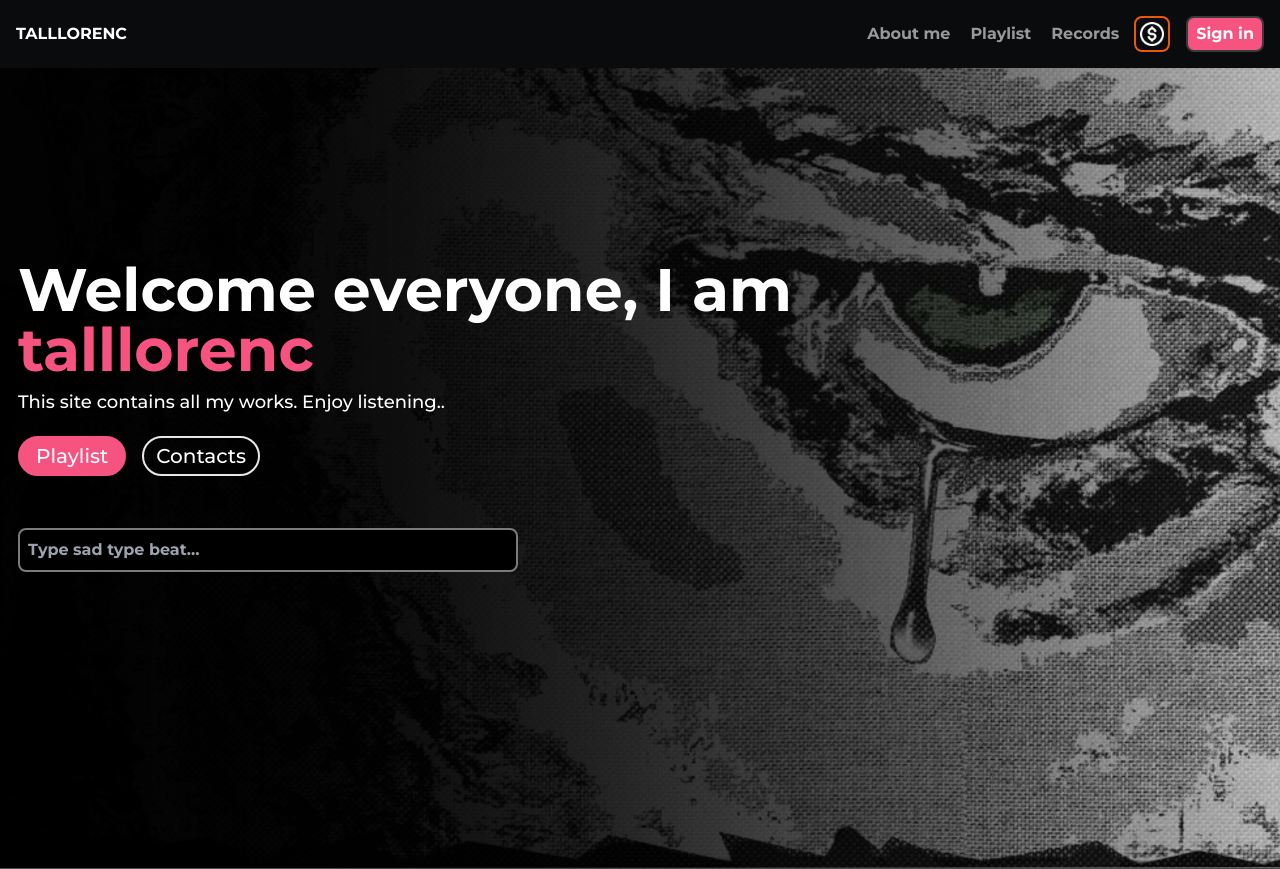
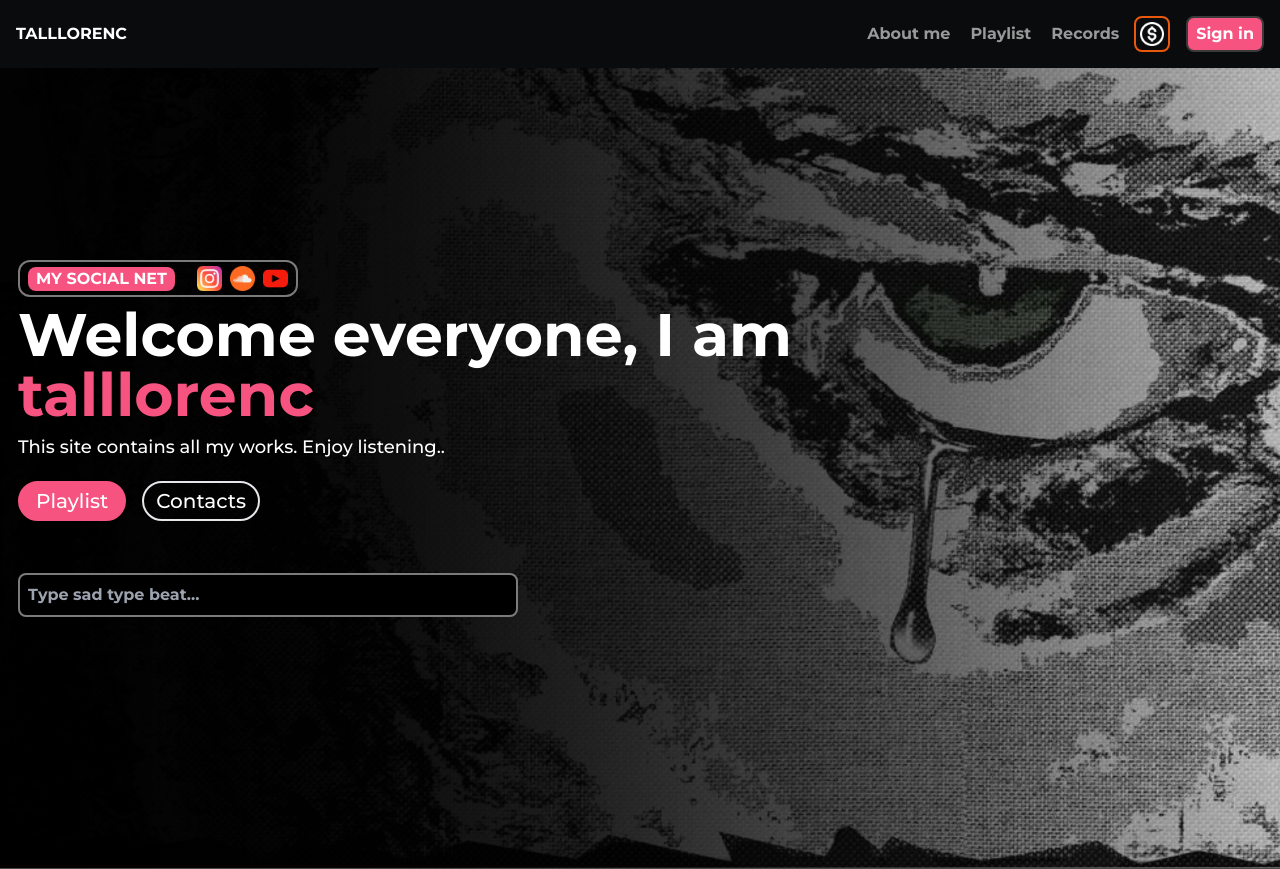
Before and after one commit to talllorenc/talllorenc.com, a Next.js app: page /header in a window 1280 px wide. Shown: the top 869 px of the page. Built offline with nearby package versions, Linux system fonts and the light colour scheme.

Commit message:
Redisign SocialsLinks

```diff
--- a/src/app/header/page.jsx
+++ b/src/app/header/page.jsx
@@ -2,6 +2,7 @@ import Image from "next/image";
 import Link from "next/link";
 import LatestBeat from "@/components/LatestBeat";
 import GlobalSearch from "@/components/GlobalSearch/GlobalSearch";
+import SocialsLinks from "@/components/SocialsLinks/SocialsLinks";
 
 const HeaderPage = () => {
   return (
@@ -9,7 +10,8 @@ const HeaderPage = () => {
       <div className="flex container ">
         <div className="flex flex-col font-bold gap-5 mt-48">
           <div className="flex flex-col ">
-            <span className="text-6xl">Welcome everyone, I am</span>
+            <SocialsLinks/>
+            <span className="text-6xl mt-2">Welcome everyone, I am</span>
             <span className="text-[#F75380] text-6xl">talllorenc</span>
             <span className="text-lg font-medium mt-2">
               This site contains all my works. Enjoy listening..
--- a/src/app/page.jsx
+++ b/src/app/page.jsx
@@ -8,7 +8,6 @@ export default function Home() {
     return (
         <div className="flex flex-1 flex-col">
             <HeaderPage/>
-            <SocialsLinks/>
             <BeatsSection/>
             <LicensingPage/>
             <ContactPage/>
--- a/src/components/SocialsLinks/SocialsLinks.jsx
+++ b/src/components/SocialsLinks/SocialsLinks.jsx
@@ -2,36 +2,48 @@ import Image from "next/image";
 
 const SocialsLinks = () => {
   return (
-    <div className="bg-black w-full text-center">
-      <div className="flex items-center justify-between gap-4 p-8 max-w-[900px] mx-auto" >
-        <a className="flex gap-2 items-center text-xl font-bold py-1 px-8 rounded-2xl transition duration-300 ease-in-out hover:bg-[#781a53]" href="https://www.instagram.com/tellmynumber/" target="_blank">
+    <div className="flex items-center justify-between gap-2 border-2 border-[#7c7b7b] px-2 w-[280px] rounded-xl">
+      <div className="rounded-lg px-2 bg-[#f75380]">
+        <span>MY SOCIAL NET</span>
+      </div>
+      <div className="flex gap-2 py-1">
+        <a
+          className="flex gap-2 items-center text-xl font-bold rounded-2xl transition duration-300 ease-in-out hover:scale-110"
+          href="https://www.instagram.com/tellmynumber/"
+          target="_blank"
+        >
           <Image
             src="/SocialsLinks/icon-instagram.png"
-            width={50}
-            height={50}
+            width={25}
+            height={25}
             alt="instagram image"
           />
-          <span>Instagram</span>
         </a>
-        <span className="text-[#9f9f9f]">/●/</span>
-        <a className="flex gap-2 items-center text-xl font-bold py-1 px-8 rounded-2xl transition duration-300 ease-in-out hover:bg-[#91421b]" href="https://soundcloud.com/talllorenc" target="_blank">
+
+        <a
+          className="flex gap-2 items-center text-xl font-bold rounded-2xl transition duration-300 ease-in-out hover:scale-110"
+          href="https://soundcloud.com/talllorenc"
+          target="_blank"
+        >
           <Image
             src="/SocialsLinks/icon-soundcloud.png"
-            width={50}
-            height={50}
+            width={25}
+            height={25}
             alt="soundcloud image"
           />
-          <span>SoundCloud</span>
         </a>
-        <span className="text-[#9f9f9f]">/●/</span>
-        <a className="flex gap-2 items-center text-xl font-bold py-1 px-8 rounded-2xl transition duration-300 ease-in-out hover:bg-[#780f08]" href="#" target="_blank">
+
+        <a
+          className="flex gap-2 items-center text-xl font-bold rounded-2xl transition duration-300 ease-in-out hover:scale-110"
+          href="#"
+          target="_blank"
+        >
           <Image
             src="/SocialsLinks/icon-youtube.png"
-            width={50}
-            height={50}
+            width={25}
+            height={25}
             alt="youtube image"
           />
-          <span>YouTube</span>
         </a>
       </div>
     </div>
```
